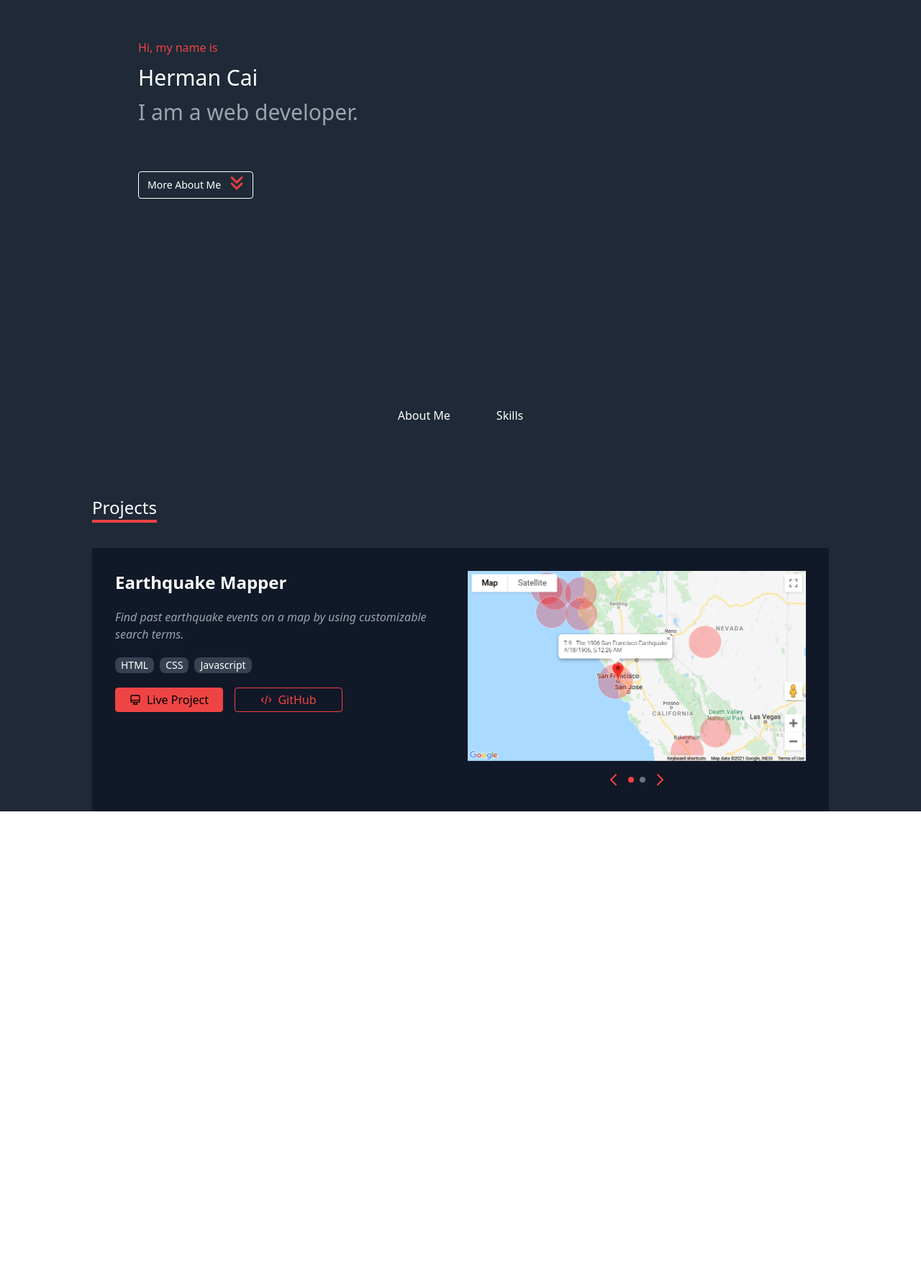
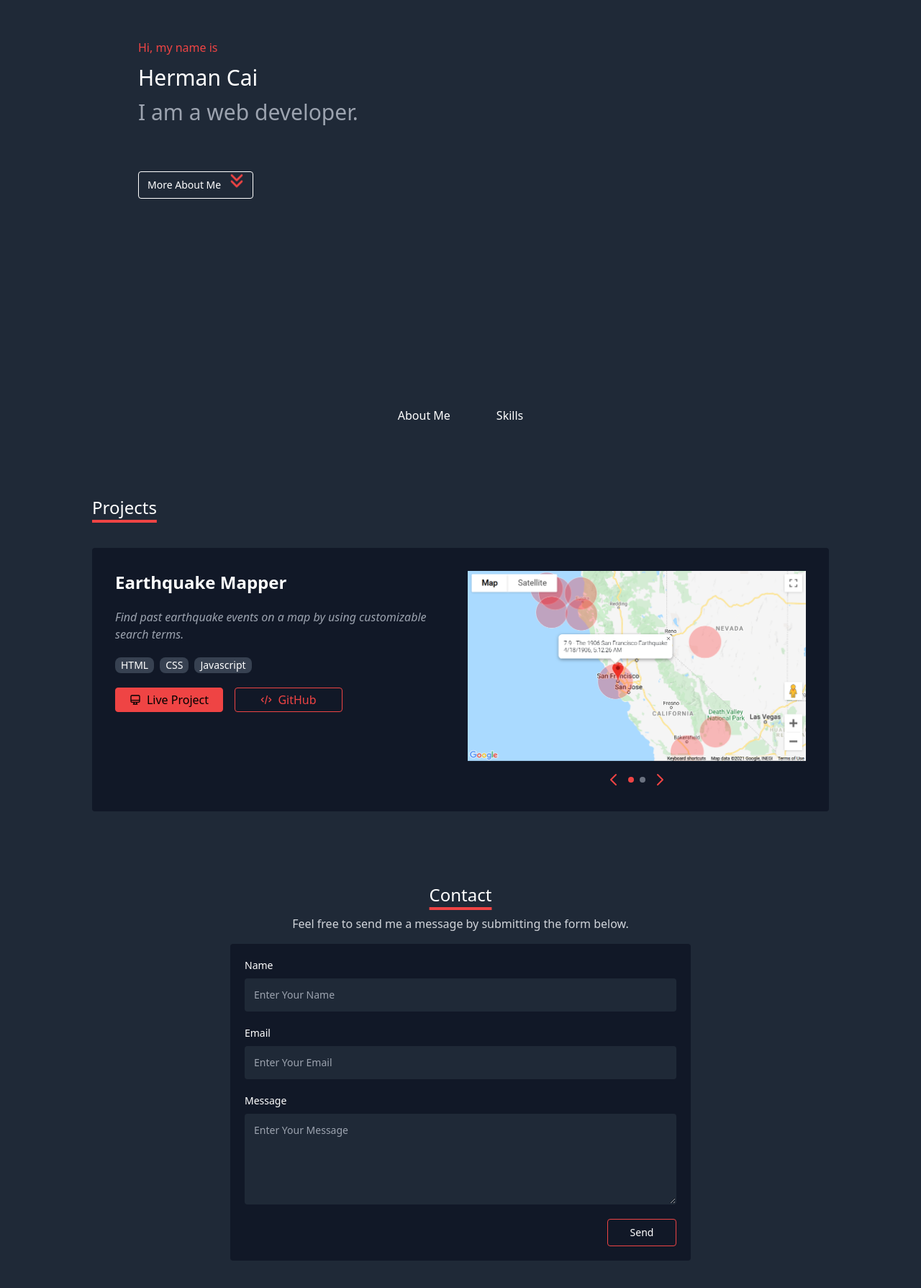
Before and after one commit to hermancai/portfolio, a Next.js app: page / in a window 1280 px wide. Shown: the part 235-2024 px from the top of the page at 72% size. Before the commit the page ends 1362 px from the top, so only its background shows below. Built offline with nearby package versions, Linux system fonts and the light colour scheme.

Commit message:
show notification on send message

```diff
--- a/components/EmailForm.js
+++ b/components/EmailForm.js
@@ -1,7 +1,16 @@
 import { useForm } from "react-hook-form";
-import { toast, ToastContainer } from "react-nextjs-toast";
+import { useState } from "react";
+import Toast from "./Toast";
+import { CheckIcon, ExclamationCircleIcon, CogIcon } from "@heroicons/react/solid";
 
 function EmailForm() {
+  const [activeButton, setActiveButton] = useState(true);
+  const [toasts, setToasts] = useState([]);
+
+  const createToast = (toastComponent) => {
+    setToasts([...toasts, toastComponent]);
+  };
+
   const {
     register,
     handleSubmit,
@@ -9,6 +18,7 @@ function EmailForm() {
   } = useForm();
 
   const onSubmit = (data) => {
+    setActiveButton(false);
     fetch("/api/contact", {
       method: "POST",
       headers: {
@@ -18,20 +28,16 @@ function EmailForm() {
       body: JSON.stringify(data),
     }).then((res) => {
       if (res.status === 200) {
-        toast.notify("Your message has been sent!", {
-          duration: 4,
-          type: "success",
-        });
+        createToast(<Toast message={SuccessMessage()} bgColor="bg-green-500" />);
       } else {
-        toast.notify("Your message could not be sent.", {
-          duration: 4,
-          type: "error",
-        });
+        createToast(<Toast message={ErrorMessage()} bgColor="bg-red-500" />);
       }
+      setActiveButton(true);
     });
   };
 
   return (
+    <div>
       <form
         onSubmit={handleSubmit(onSubmit)}
         id="contactForm"
@@ -88,14 +94,33 @@ function EmailForm() {
         </div>
 
         <button
-        className="bg-gray-900 text-white border border-red-500 hover:fillButton rounded py-2 px-4 w-min self-end active:scale-90"
+          className="flex justify-center bg-gray-900 text-white border border-red-500 hover:fillButton rounded py-2 px-4 w-24 self-end active:scale-90"
           type="submit"
+          disabled={!activeButton}
         >
-        Submit
+          {activeButton ? <p>Send</p> : <CogIcon className="h-5 text-gray-300 animate-customSpin" />}
         </button>
+      </form>
+      <div className="flex flex-col fixed bottom-4 left-4">{toasts.map((entry) => entry)}</div>
+    </div>
+  );
+}
 
-      <ToastContainer align="left" />
-    </form>
+function SuccessMessage() {
+  return (
+    <div className="flex text-black items-baseline">
+      <CheckIcon className="h-4 mr-1" />
+      <p>Your message has been sent.</p>
+    </div>
+  );
+}
+
+function ErrorMessage() {
+  return (
+    <div className="flex text-black items-baseline">
+      <ExclamationCircleIcon className="h-4 mr-1" />
+      <p>Your message cannot be sent at this time.</p>
+    </div>
   );
 }
 
--- /dev/null
+++ b/components/Toast.js
@@ -0,0 +1,23 @@
+import { useState, useEffect } from "react";
+import { XIcon } from "@heroicons/react/solid";
+
+function Toast({ message, bgColor }) {
+  const [visible, setVisible] = useState(true);
+
+  useEffect(() => {
+    setTimeout(() => {
+      setVisible(false);
+    }, 5000);
+  }, []);
+
+  return visible ? (
+    <div className={`${bgColor} p-2 rounded-md animate-slideIn flex flex-row`}>
+      <div>{message}</div>
+      <div className="cursor-pointer text-gray-500" onClick={() => setVisible(false)}>
+        <XIcon className="h-6 ml-2" />
+      </div>
+    </div>
+  ) : null;
+}
+
+export default Toast;
--- a/pages/index.js
+++ b/pages/index.js
@@ -18,6 +18,7 @@ export default function Home() {
       <Hero id="hero" />
       <About id="about" />
       <Projects id="projects" />
+      <Contact id="contact" />
     </div>
   );
 }
--- a/tailwind.config.js
+++ b/tailwind.config.js
@@ -1,7 +1,21 @@
 module.exports = {
   content: ["./pages/**/*.{js,ts,jsx,tsx}", "./components/**/*.{js,ts,jsx,tsx}"],
   theme: {
-    extend: {},
+    extend: {
+      keyframes: {
+        slideIn: {
+          "0%": { transform: "translateY(100%)" },
+        },
+        customSpin: {
+          "0%": { transform: "rotate(0deg)" },
+          "100%": { transform: "rotate(360deg)" },
+        },
+      },
+      animation: {
+        slideIn: "slideIn 0.25s ease-in-out",
+        customSpin: "customSpin 4s infinite",
+      },
+    },
   },
   plugins: [],
 };
```
Lines whose indentation alone changed are shown as unchanged.
